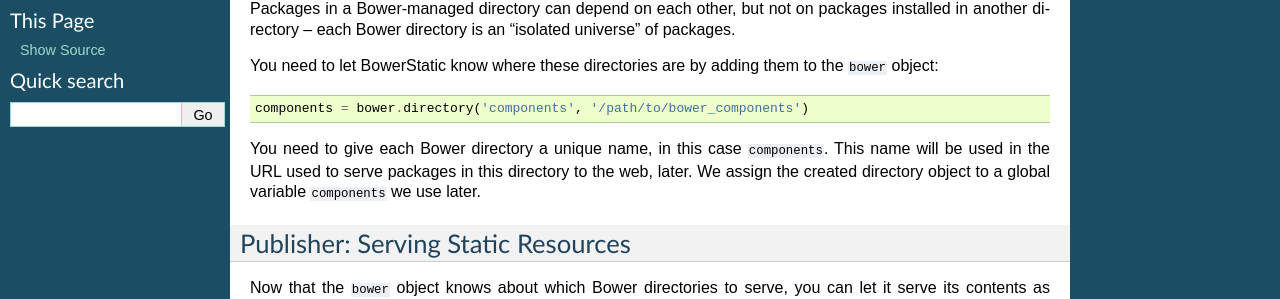
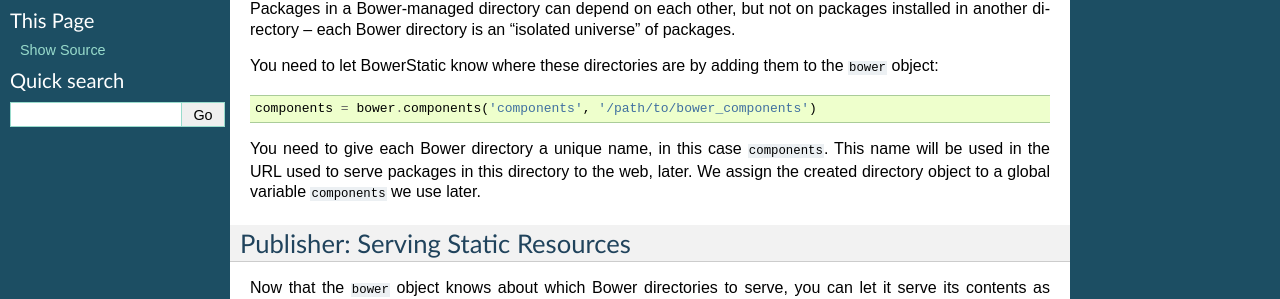
Before and after one commit to faassen/bowerstatic, a Sphinx documentation site: the page built from doc/tutorial.rst, in a window 1280 px wide and 900 px high. Shown: the part 438-737 px from the top of the window. Built offline with Sphinx 7.4.7, drawn with Linux system fonts in a browser that asks for light colours; some of the changed text lies outside the part shown.

Commit message:
Rename 'bower.directory' to 'bower.components'.

```diff
--- a/doc/dependencies.rst
+++ b/doc/dependencies.rst
@@ -65,7 +65,7 @@
 resources. This is done using the resource method on the directory
 object::
 
-  components = bower.directory('components', '/path/to/bower_components')
+  components = bower.components('components', '/path/to/bower_components')
 
   components.resource(
      'jquery-ui/ui/minified/jquery-ui.min.js',
--- a/doc/tutorial.rst
+++ b/doc/tutorial.rst
@@ -28,7 +28,7 @@
 You need to let BowerStatic know where these directories are by adding
 them to the ``bower`` object::
 
-  components = bower.directory('components', '/path/to/bower_components')
+  components = bower.components('components', '/path/to/bower_components')
 
 You need to give each Bower directory a unique name, in this case
 ``components``. This name will be used in the URL used to serve
@@ -205,7 +205,7 @@
   components.package('mycode', '/path/to/directory', version='1.1.0')
 
 You register this on the ``components`` object (created using
-``bower.directory``), because your code likely depends on resources
+``bower.components``), because your code likely depends on resources
 within installed packages in that bower directory. This way you give
 your own code a consistent world of code it depends on.
 
```
Also changed, not shown: 4 other files.
